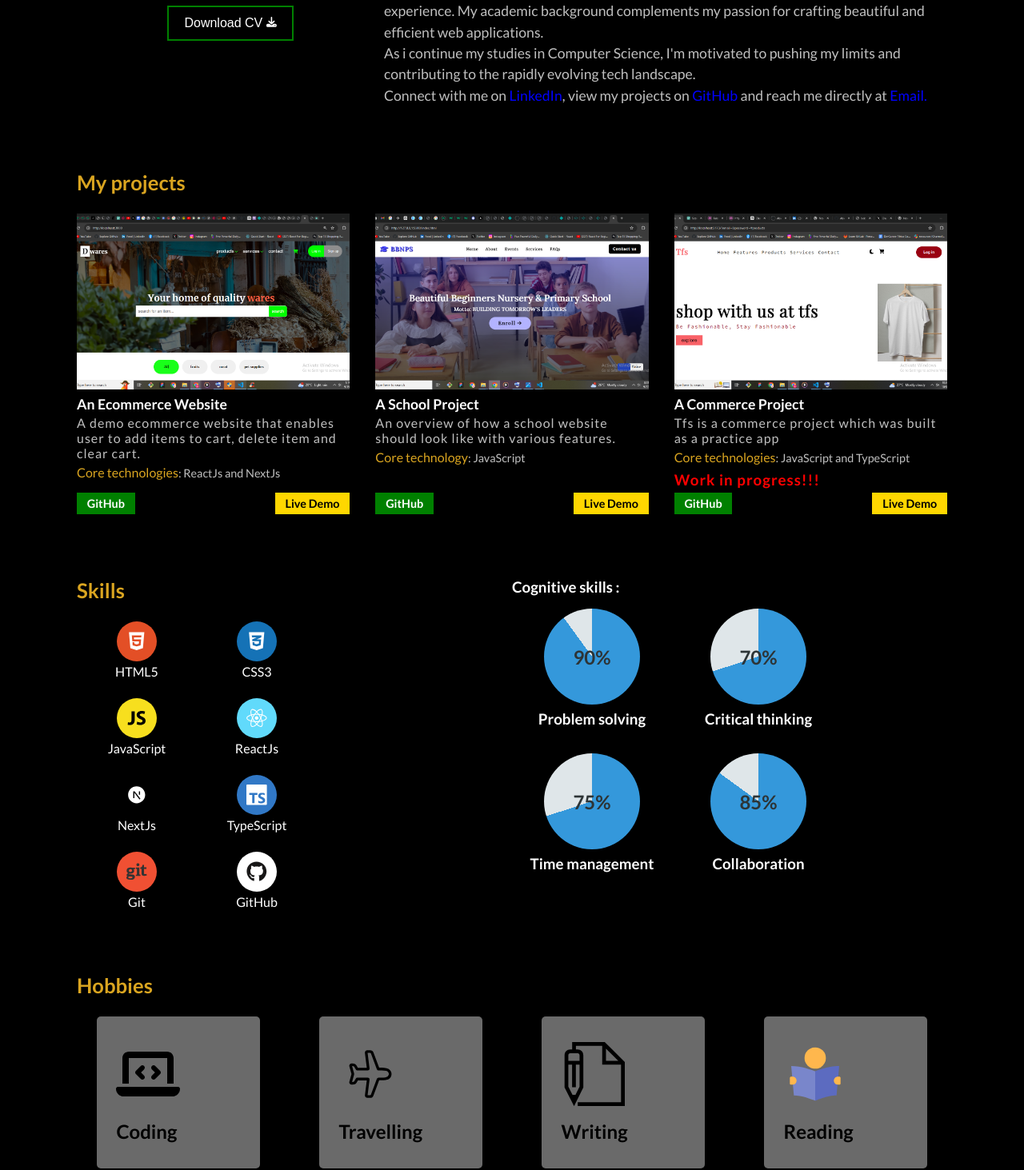
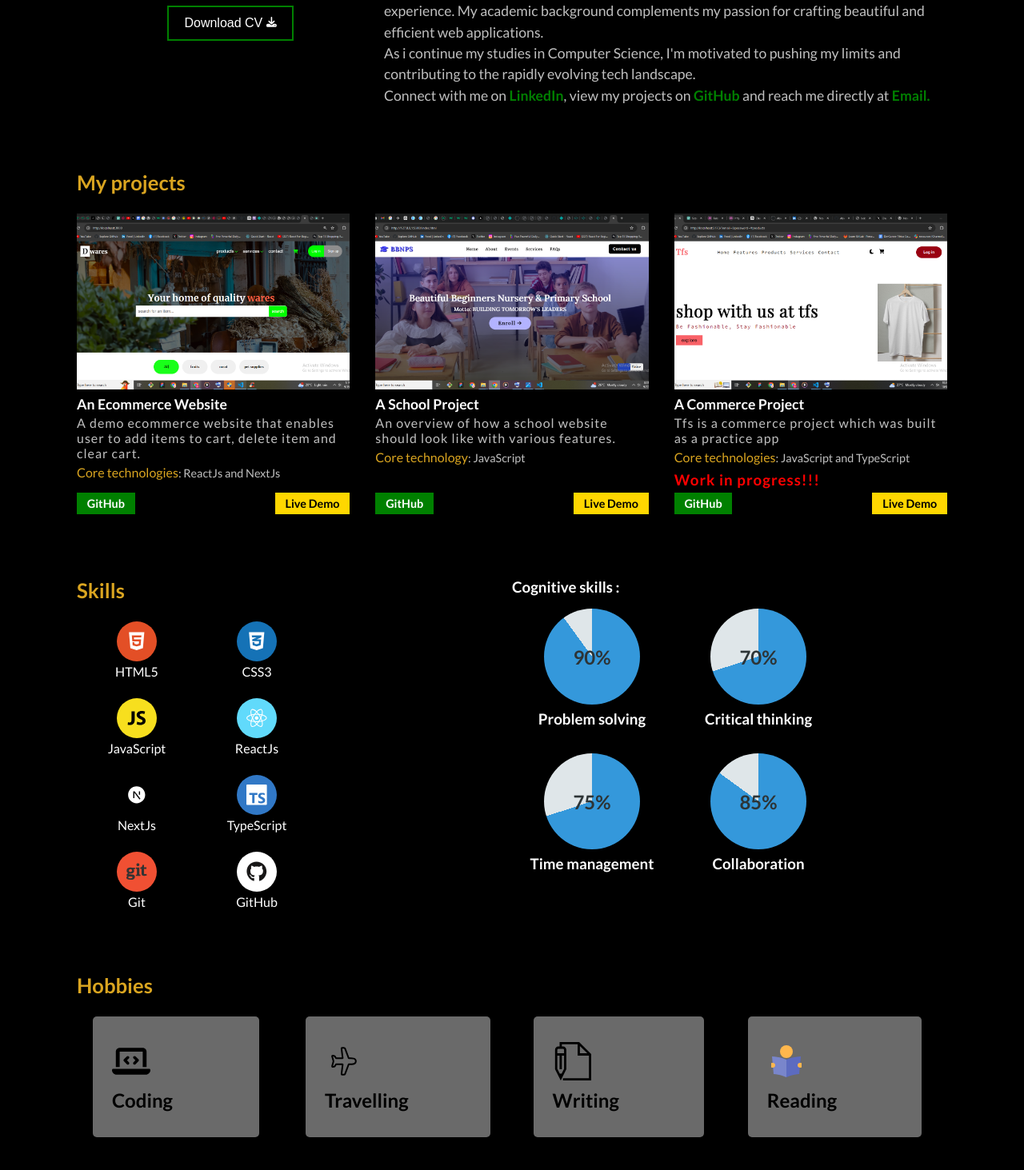
Before and after one commit to AbidemiDare/Portfolio, a Next.js app: page / in a window 1280 px wide. Shown: the part 425-1888 px from the top of the page at 80% size. Built offline with nearby package versions, Linux system fonts and the light colour scheme.

Commit message:
'hobbies.tsx'

```diff
--- a/src/app/components/about/about.module.css
+++ b/src/app/components/about/about.module.css
@@ -30,6 +30,8 @@
 
 .aboutInfo p .linkSpan {
   color: #0000ff;
+  color: green;
+  font-weight: bold;
   transition: 0.3s;
   -webkit-transition: 0.3s;
   -moz-transition: 0.3s;
--- a/src/app/components/hobbies/hobbies.module.css
+++ b/src/app/components/hobbies/hobbies.module.css
@@ -66,17 +66,19 @@
 
 @media screen and (min-width: 992px) {
   .hobbiesWrapper {
-    grid-template-columns: repeat(4, 1fr);
+    grid-template-columns: repeat(4, auto);
+    gap: 0;
   }
 
   .hobby {
     width: 80%;
     padding: 2rem 1.5rem;
     gap: 0 5px;
+    margin-right: 2rem;
   }
 
   .hobby span {
-    font-size: 5rem;
+    font-size: 3rem;
     color: #000000;
   }
 
```
Also changed, not shown: 1 other file (tests, documents, lock files or other folders).
